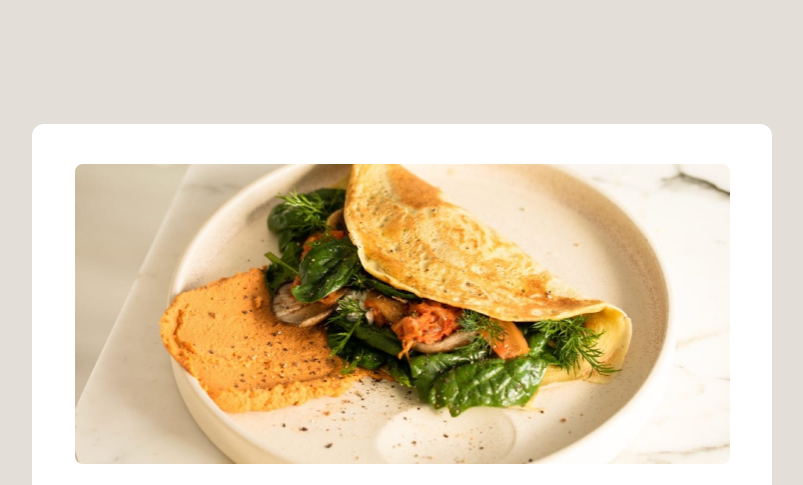
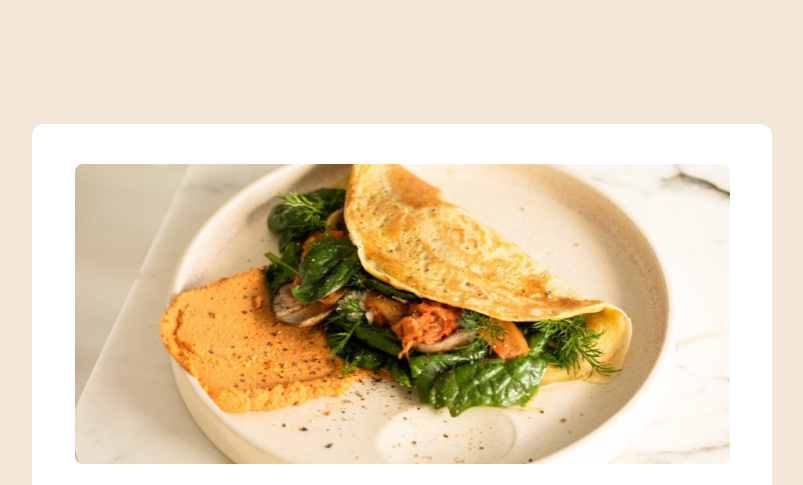
Before and after one commit to larryQuao/recipe-page, a plain HTML site: page index.html in a window 1280 px wide. Shown: the top 485 px of the page, without its empty margins (238-1041 px from the left). Drawn offline with Linux system fonts and the light colour scheme.

Commit message:
Done for now

```diff
--- a/style.css
+++ b/style.css
@@ -178,7 +178,7 @@ tr.noborder-bottom{
 @media(min-width: 1024px) and (max-width: 2561px){
 
     body{
-        background-color: var(--Stone150);
+        background-color: var(--Stone100);
     }
 
     main{
```
